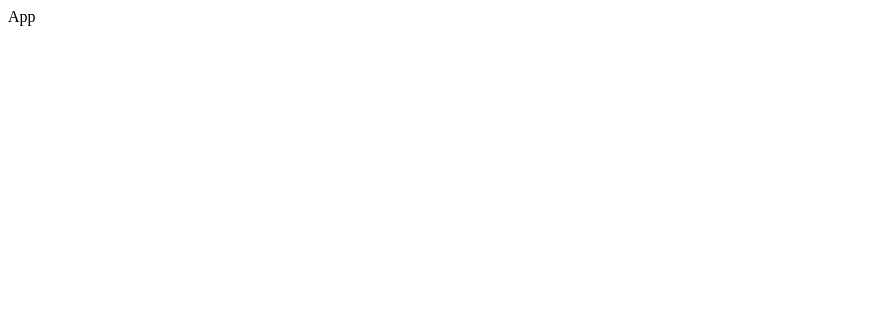
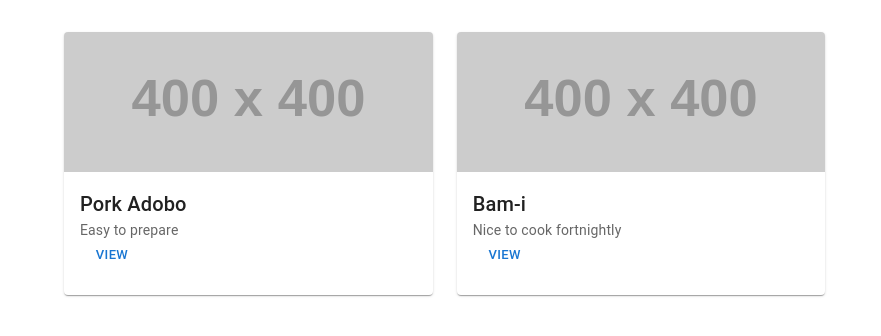
Before and after one commit to jmcaluyafuentes/inato-menu, a React (Vite) app in the folder inato-menu-frontend/: page / in a window 1280 px wide. Shown: the top 336 px of the page, without its empty margins (0-881 px from the left). Built offline with nearby package versions, Linux system fonts and the light colour scheme.

Commit message:
feat(menu list): add menu cards in home page

```diff
--- a/inato-menu-frontend/package.json
+++ b/inato-menu-frontend/package.json
@@ -10,8 +10,12 @@
     "preview": "vite preview"
   },
   "dependencies": {
+    "@emotion/react": "^11.14.0",
+    "@emotion/styled": "^11.14.0",
+    "@mui/material": "^6.4.6",
     "react": "^19.0.0",
-    "react-dom": "^19.0.0"
+    "react-dom": "^19.0.0",
+    "react-router-dom": "^7.2.0"
   },
   "devDependencies": {
     "@eslint/js": "^9.21.0",
--- a/inato-menu-frontend/src/App.jsx
+++ b/inato-menu-frontend/src/App.jsx
@@ -1,8 +1,9 @@
-import React from 'react'
+import React from 'react';
+import Home from './pages/Home';
 
 const App = () => {
   return (
-    <div>App</div>
+    <Home />
   )
 }
 
--- a/inato-menu-frontend/src/pages/Home.jsx
+++ b/inato-menu-frontend/src/pages/Home.jsx
@@ -1 +1,52 @@
 import { useState } from 'react';
+import { Container, Box, Card, CardMedia, CardContent, Typography, Button } from '@mui/material';
+import { Link } from 'react-router-dom';
+
+const Home = () => {
+  // Sample menu items (replace with API call later)
+  const [menus, setMenus] = useState([
+    {
+      id: 1,
+      title: 'Pork Adobo',
+      description: 'Easy to prepare',
+      image: 'https://placehold.co/400',
+      link: 'https://panlasangpinoy.com/filipino-food-pork-adobo-recipe/',
+    },
+    {
+      id: 2,
+      title: 'Bam-i',
+      description: 'Nice to cook fortnightly',
+      image: 'https://placehold.co/400',
+      link: 'https://panlasangpinoy.com/bam-i-cebuano-pansit-recipe/',
+    }
+  ])
+
+  return (
+    <Container sx={{ mt: 4 }}>
+      <Box
+        sx={{
+          display: "flex",
+          flexWrap: "wrap",
+          gap: 3,
+        }}
+      >
+        {menus.map((menu) => (
+          <Box key={menu.id} sx={{ width: { xs: "100%", sm: "48%", md: "32%" } }}>
+            <Card>
+              <CardMedia component="img" height="140" image={menu.image} alt={menu.title} />
+              <CardContent>
+                <Typography variant="h6">{menu.title}</Typography>
+                <Typography variant="body2" color="textSecondary">{menu.description}</Typography>
+                <Button size="small" color="primary" href={menu.link} target="_blank">
+                  View
+                </Button>
+              </CardContent>
+            </Card>
+          </Box>
+        ))}
+      </Box>
+    </Container>
+  )
+}
+
+export default Home
```
Also changed, not shown: 2 other files (tests, documents, lock files or other folders).
